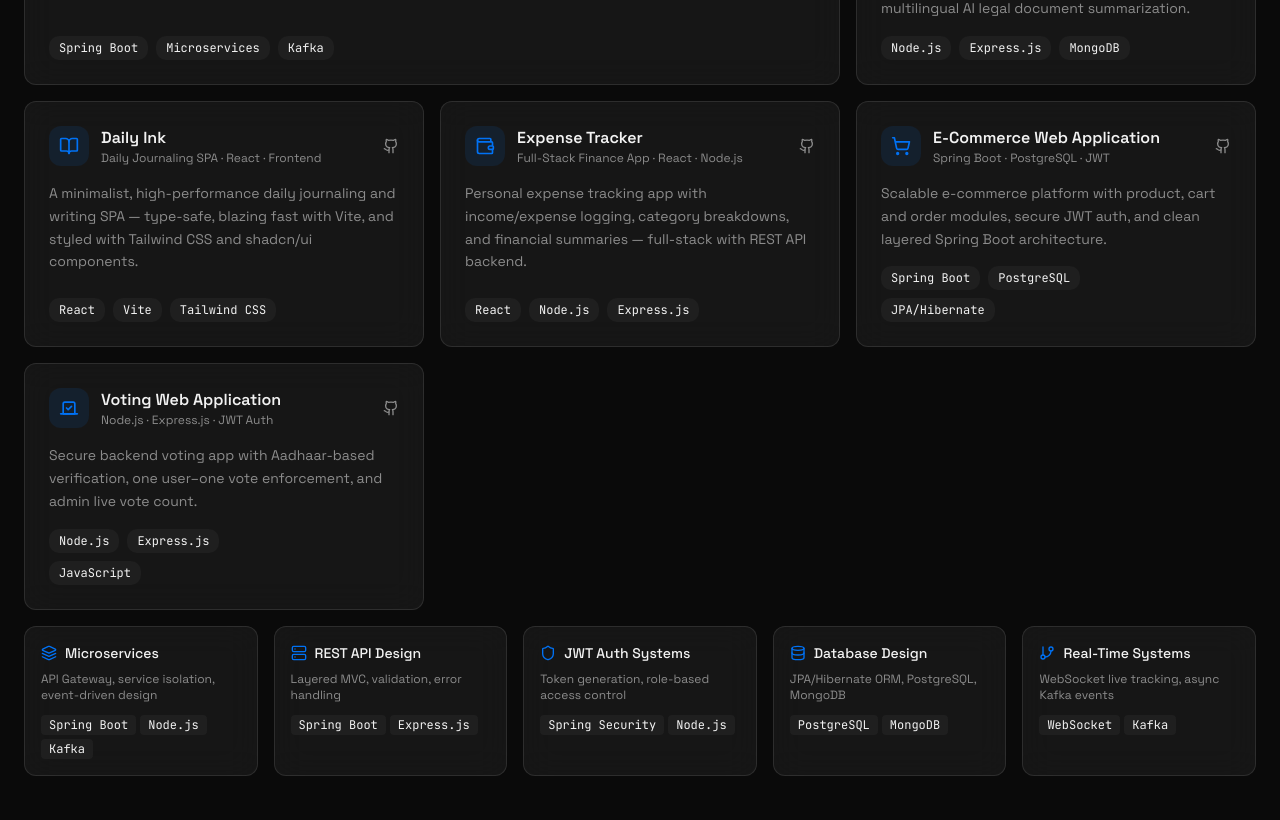
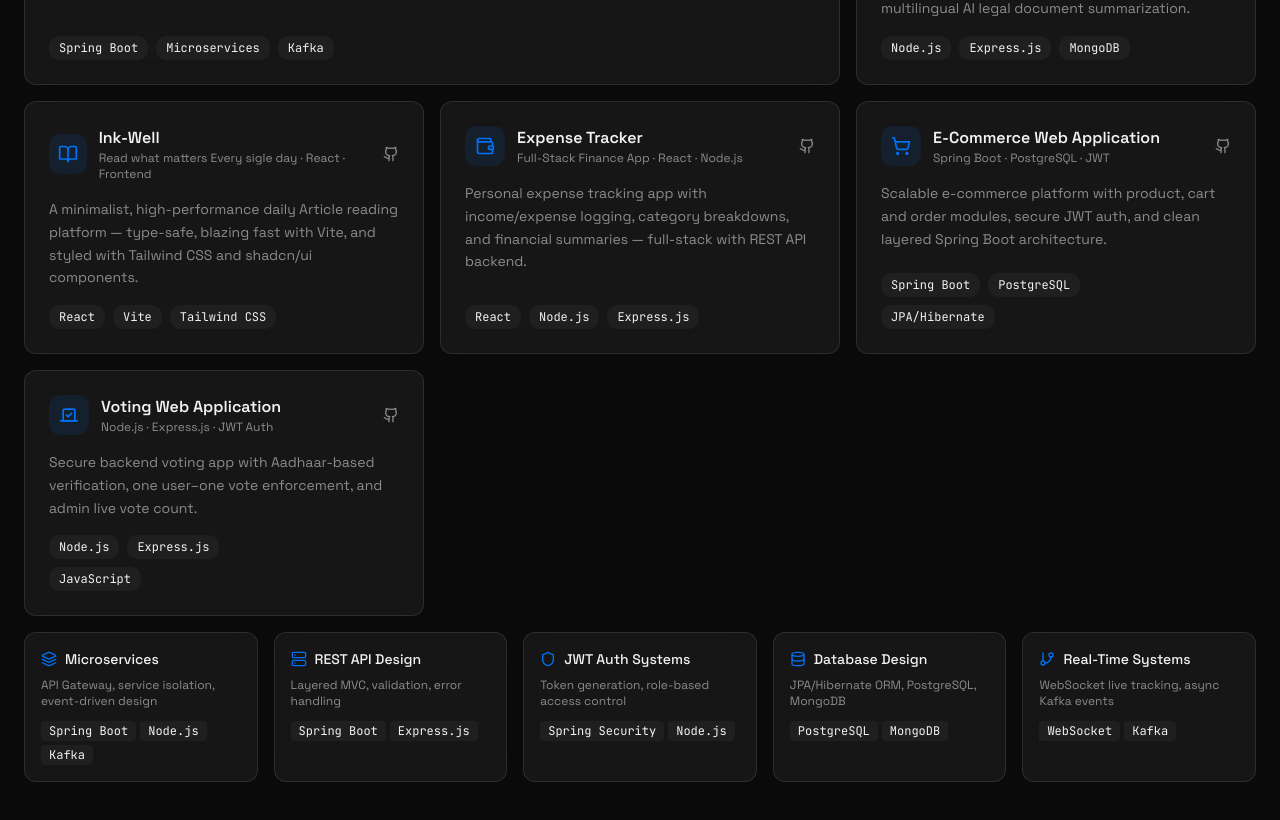
Before and after one commit to vaibhavidhenge23/Portfolio-main, a React (Vite) app: page / in a window 1280 px wide. Shown: the part 1980-2800 px from the top of the page. Built offline with nearby package versions, Linux system fonts and the light colour scheme; the HTML template or start-up script is replaced by a standard one.

Commit message:
ink-well proejct added

```diff
--- a/src/components/BentoGrid.tsx
+++ b/src/components/BentoGrid.tsx
@@ -1,6 +1,6 @@
+import { AnimatePresence, motion } from "framer-motion";
+import { Ambulance, ArrowRight, BookOpen, Database, GitBranch, Github, Layers, Scale, Server, Shield, ShoppingCart, Vote, Wallet, X } from "lucide-react";
 import { useState } from "react";
-import { motion, AnimatePresence } from "framer-motion";
-import { Github, ShoppingCart, Vote, X, GitBranch, Database, Shield, Server, ArrowRight, Ambulance, Scale, Layers, BookOpen, Wallet } from "lucide-react";
 
 const projects = [
   {
@@ -11,7 +11,7 @@ const projects = [
     icon: <Ambulance size={20} />,
     accent: "from-[hsl(0_80%_55%/0.2)] to-[hsl(0_80%_55%/0.05)]",
     span: "md:col-span-2 md:row-span-2",
-    link: "https://github.com/vaibhavidhenge23",
+    link: "https://github.com/vaibhavidhenge23/Emergency-alert-system",
     problem: "India's emergency response suffers from 15–20 minute average ambulance delays due to manual coordination, no real-time tracking, and fragmented communication between hospitals and drivers.",
     solution: "A distributed Spring Boot Microservices system with Kafka for async event processing, WebSocket for live ambulance tracking, and Google Maps routing to automate the full emergency coordination pipeline.",
     metrics: [
@@ -69,14 +69,14 @@ const projects = [
     ],
   },
   {
-    title: "Daily Ink",
-    subtitle: "Daily Journaling SPA · React · Frontend",
-    shortDesc: "A minimalist, high-performance daily journaling and writing SPA — type-safe, blazing fast with Vite, and styled with Tailwind CSS and shadcn/ui components.",
+    title: "Ink-Well",
+    subtitle: "Read what matters Every sigle day · React · Frontend",
+    shortDesc: "A minimalist, high-performance daily Article reading platform — type-safe, blazing fast with Vite, and styled with Tailwind CSS and shadcn/ui components.",
     tags: ["React", "Vite", "Tailwind CSS", "shadcn/ui"],
     icon: <BookOpen size={20} />,
     accent: "from-[hsl(142_70%_45%/0.15)] to-[hsl(142_70%_45%/0.05)]",
     span: "md:col-span-1",
-    link: "https://github.com/vaibhavidhenge23/daily-ink",
+    link: "https://github.com/vaibhavidhenge23/Ink-well",
     problem: "Existing journaling tools are bloated and distracting — writers need a clean, fast, distraction-free digital workspace that stays out of the way.",
     solution: "A fully type-safe React SPA built with Vite for blazing fast HMR, Tailwind CSS for utility-first styling, and shadcn/ui for accessible, customizable components.",
     metrics: [
```
